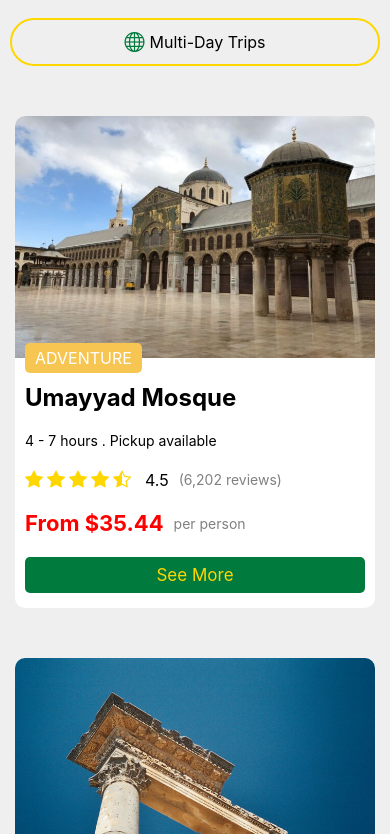
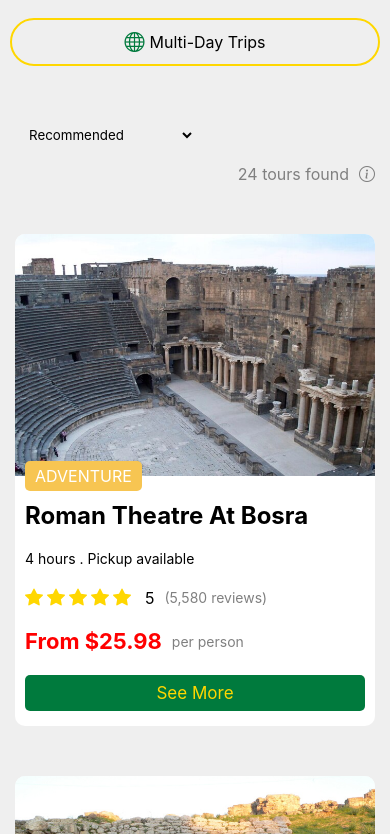
Before and after one commit to rawanzaree-dev/Go_Syria, a React (Create React App) app: page / in a window 390 px wide. Shown: the part 1070-1904 px from the top of the page. Built offline with nearby package versions, Linux system fonts and the light colour scheme.

Commit message:
Added Sort Tours Feature

```diff
--- a/src/App.js
+++ b/src/App.js
@@ -5,6 +5,7 @@ import Services from './components/services/Services';
 import Tours from './components/tours/Tours';
 import {toursList} from "./data.js";
 import Pagination from "./components/pagination/Pagination";
+import Sort from "./components/sort/Sort";
 import { useState } from 'react';
 
 function App() {
@@ -15,15 +16,27 @@ function App() {
   const startIndex= (currentPage - 1) * TOUR_PER_PAGE;
   const endIndex= currentPage * TOUR_PER_PAGE;
 
-  const pageTours= toursList.slice(startIndex, endIndex);
+  // const pageTours= toursList.slice(startIndex, endIndex);
 
   const pages= Math.ceil(toursList.length / TOUR_PER_PAGE);
+
+  // Sort Tours
+  const [sortItem, setSortItem] = useState("recommended");
+
+  const sortedTours= sortItem === "low"
+                    ? [...toursList].sort((a, b) => a.priceFrom - b.priceFrom)
+                    : sortItem === "high"
+                    ? [...toursList].sort((a, b) => b.priceFrom - a.priceFrom)
+                    : [...toursList].sort((a, b) => b.rating - a.rating);
+
+  const pageTours= sortedTours.slice(startIndex, endIndex);
 
   return (
     <div className="App">
       <Header />
       <HeroHeader />
       <Services />
+      <Sort length={toursList.length} sortItem={sortItem} setSortItem={setSortItem} />
       <Tours toursList={pageTours} />
       <Pagination pages={pages} currentPage={currentPage} setCurrentPage={setCurrentPage} />
     </div>
--- /dev/null
+++ b/src/components/sort/Sort.jsx
@@ -0,0 +1,19 @@
+import "./sort.css";
+
+export default function Sort({length, sortItem, setSortItem}) {
+    return (
+        <div className="sort-section">
+            <div className="container">
+                <div className="tours-number">
+                    <p>{length} tours found</p>
+                    <i class="bi bi-info-circle"></i>
+                </div>
+                <select value={sortItem} onChange={(e) => setSortItem(e.target.value)}>
+                    <option value="recommended">Recommended</option>
+                    <option value="low">Price - Low to High</option>
+                    <option value="high">Price - High to Low</option>
+                </select>
+            </div>
+        </div>
+    );
+}
--- /dev/null
+++ b/src/components/sort/sort.css
@@ -0,0 +1,39 @@
+.sort-section {
+    margin-top: 30px;
+    margin-bottom: 50px;
+}
+.sort-section .container {
+    display: flex;
+    justify-content: space-between;
+    align-items: center;
+    gap: 10px;
+}
+.sort-section .tours-number {
+    display: flex;
+    gap: 10px;
+    color: #808080;
+}
+.sort-section select {
+    width: 180px;
+    border: none;
+    padding: 10px;
+}
+.sort-section select:focus {
+    outline: none;
+}
+
+@media (max-width: 767px) {
+    .sort-section .container {
+        flex-direction: column;
+        align-items: flex-start;
+    }
+    .sort-section .tours-number {
+        order: 2;
+        align-self: flex-end;
+    }
+}
+@media (max-width: 374px) {
+    .sort-section select {
+        width: 150px;
+    }
+}
```
